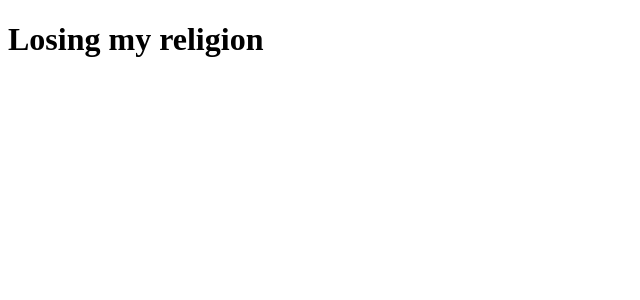
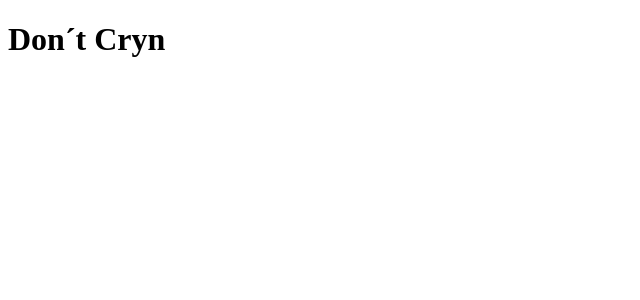
Before and after one commit to JpAngelo23/clone-tabnews, a Next.js app: page / in a window 1280 px wide. Shown: the top 300 px of the page, without its empty margins (0-640 px from the left). Built offline with nearby package versions, Linux system fonts and the light colour scheme.

Commit message:
Mudando para musica do Guns

```diff
--- a/pages/index.js
+++ b/pages/index.js
@@ -1,5 +1,5 @@
 function Home() {
-    return <h1>Losing my religion</h1>
+    return <h1>Don´t Cryn</h1>
 }
 
 export default Home;
```
